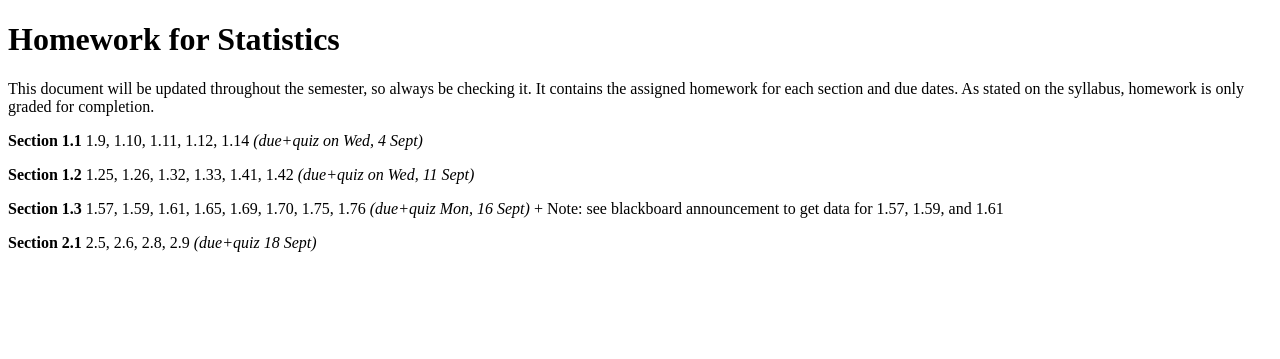
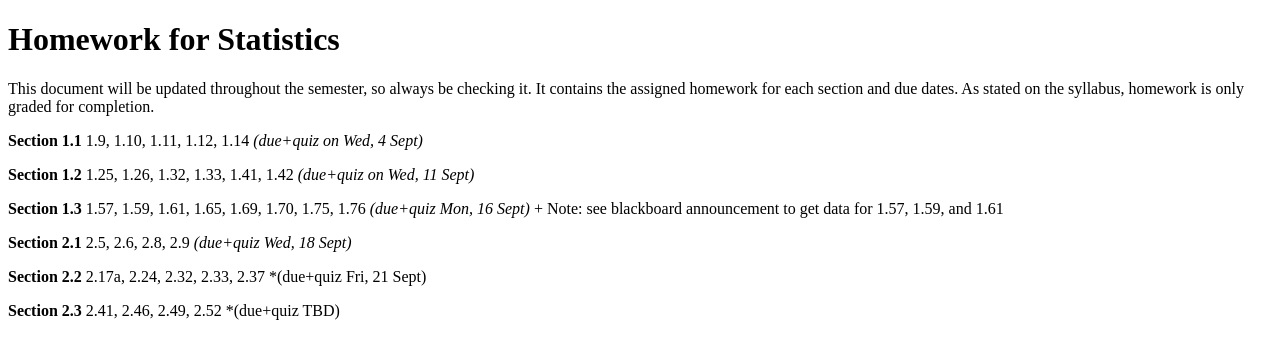
Before and after one commit to danielmichaelcicala/danielmichaelcicala.github.io, a Jekyll site: the page assets/hw_stat_f19.html, which Jekyll copies as it is, in a window 1280 px wide. Shown: the top 359 px of the page. Built offline with Jekyll 4.4.1, drawn with Linux system fonts in a browser that asks for light colours.

Commit message:
added hw

```diff
--- a/assets/hw_calc02_f19.html
+++ b/assets/hw_calc02_f19.html
@@ -21,6 +21,6 @@ pandoc hw_calc02_f19.md -f markdown -t html -s -o hw_calc02_f19.html
 <p><strong>Section 1.3</strong> 3, 6, 7, 21, 24, 33, 35, 37, 44, 45, 48 <em>(due+quiz Fri, 13 Sept)</em></p>
 <p><strong>Section 1.4</strong> 19-33 odd, 37, 41, 49, 53, 57, 59, 61, 63 <em>(due+quiz Mon, 16 Sept)</em></p>
 <p><strong>Section 2.1</strong> 3, 4, 6, 9, 10, 11, 16 <em>(due+quiz Wed, 18 Sept)</em></p>
-<p><strong>Section 2.2</strong> 1, 2, 3, 20, 22, 25, 33abc, 46, 48 <em>(due+quiz TBD)</em></p>
+<p><strong>Section 2.2</strong> 1, 2, 3, 20, 22, 25, 33abc, 46, 48 <em>(due+quiz Fri, 21 Sep)</em></p>
 </body>
 </html>
--- a/assets/hw_calc07_f19.html
+++ b/assets/hw_calc07_f19.html
@@ -21,6 +21,6 @@ pandoc hw_calc07_f19.md -f markdown -t html -s -o hw_calc07_f19.html
 <p><strong>Section 1.3</strong> 3, 6, 7, 21, 24, 33, 35, 37, 44, 45, 48 <em>(due+quiz Fri, 13 Sept)</em></p>
 <p><strong>Section 1.4</strong> 19-33 odd, 37, 41, 49, 53, 57, 59, 61, 63 <em>(due+quiz Mon, 16 Sept)</em></p>
 <p><strong>Section 2.1</strong> 3, 4, 6, 9, 10, 11, 16 <em>(due+quiz Wed, 18 Sept)</em></p>
-<p><strong>Section 2.2</strong> 1, 2, 3, 20, 22, 25, 33abc, 46, 48 <em>(due+quiz TBD)</em></p>
+<p><strong>Section 2.2</strong> 1, 2, 3, 20, 22, 25, 33abc, 46, 48 <em>(due+quiz Fri, 21 Sept)</em></p>
 </body>
 </html>
--- a/assets/hw_stat_f19.html
+++ b/assets/hw_stat_f19.html
@@ -19,6 +19,8 @@ pandoc hw_stat_f19.md -f markdown -t html -s -o hw_stat_f19.html
 <p><strong>Section 1.1</strong> 1.9, 1.10, 1.11, 1.12, 1.14 <em>(due+quiz on Wed, 4 Sept)</em></p>
 <p><strong>Section 1.2</strong> 1.25, 1.26, 1.32, 1.33, 1.41, 1.42 <em>(due+quiz on Wed, 11 Sept)</em></p>
 <p><strong>Section 1.3</strong> 1.57, 1.59, 1.61, 1.65, 1.69, 1.70, 1.75, 1.76 <em>(due+quiz Mon, 16 Sept)</em> + Note: see blackboard announcement to get data for 1.57, 1.59, and 1.61</p>
-<p><strong>Section 2.1</strong> 2.5, 2.6, 2.8, 2.9 <em>(due+quiz 18 Sept)</em></p>
+<p><strong>Section 2.1</strong> 2.5, 2.6, 2.8, 2.9 <em>(due+quiz Wed, 18 Sept)</em></p>
+<p><strong>Section 2.2</strong> 2.17a, 2.24, 2.32, 2.33, 2.37 *(due+quiz Fri, 21 Sept)</p>
+<p><strong>Section 2.3</strong> 2.41, 2.46, 2.49, 2.52 *(due+quiz TBD)</p>
 </body>
 </html>
```
